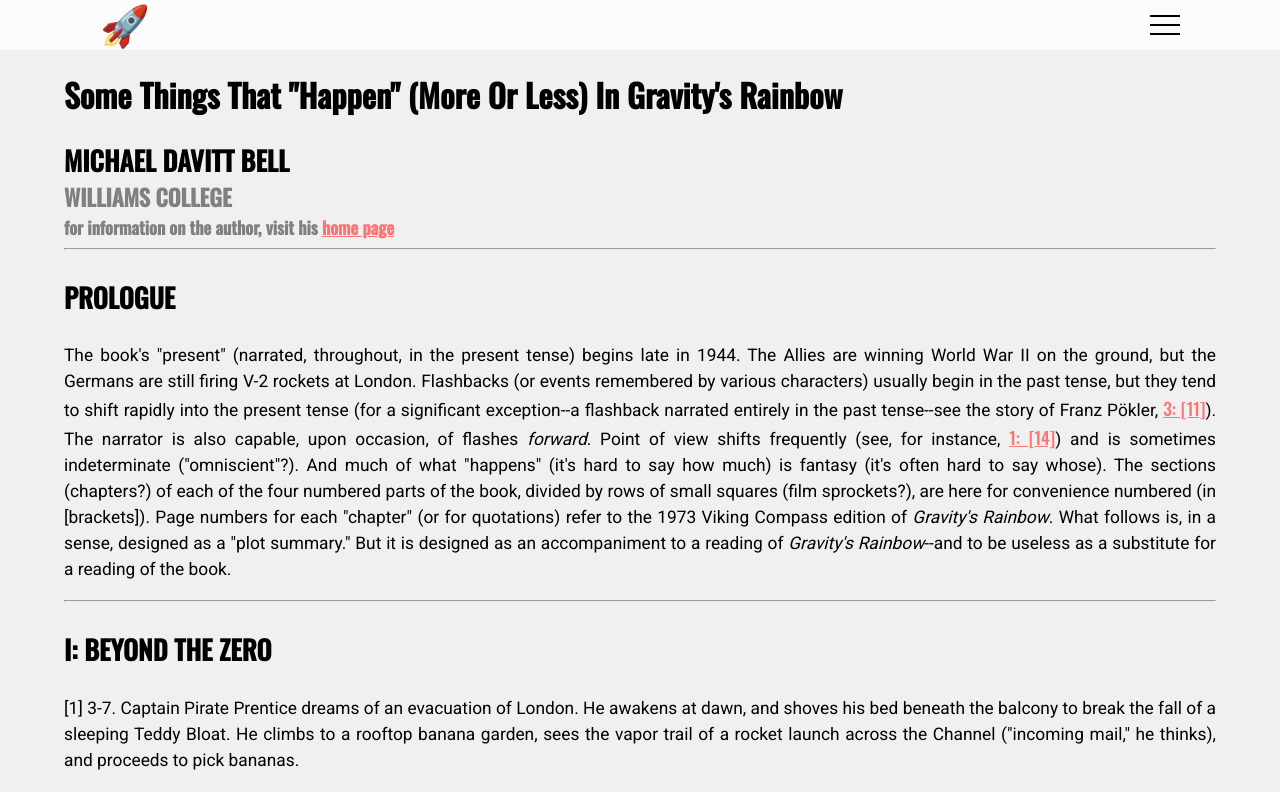
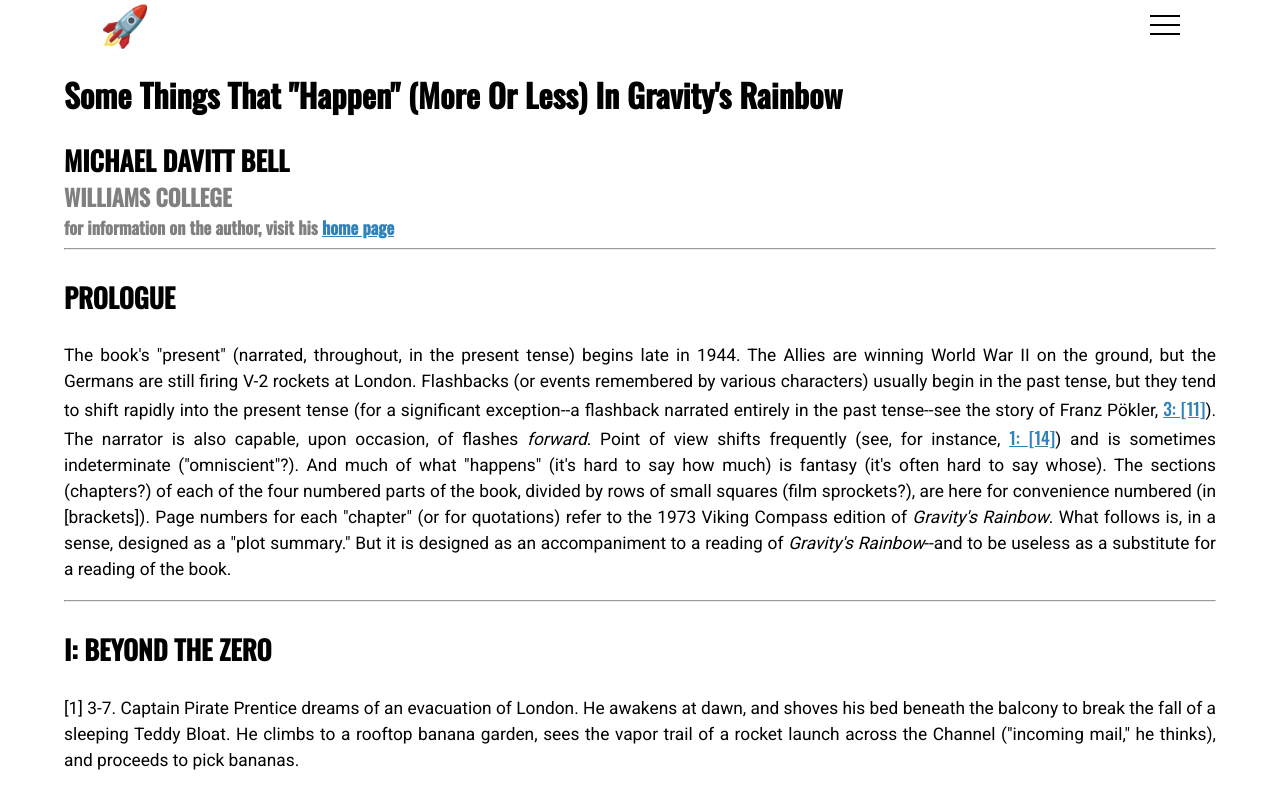
Before and after one commit to ivashchvlad/gravitysrainbowsources, a React app: page /GR in a window 1280 px wide. Shown: the top 792 px of the page. Built offline with nearby package versions, Linux system fonts and the light colour scheme.

Commit message:
separate file for scss colors

```diff
--- a/src/grstyle.css
+++ b/src/grstyle.css
@@ -28,16 +28,6 @@ h1 {
 .about h4, .about h5 {
     font-family: 'Oswald', sans-serif;
     color: rgb(128, 128, 128);
-}
-
-a {
-    font-family: 'Oswald', sans-serif;
-    color: rgb(250, 118, 118);
-}
-
-a:hover {
-    color: rgb(219, 0, 0);
-
 }
 
 h3 {
--- a/src/scss/base.scss
+++ b/src/scss/base.scss
@@ -1,7 +1,16 @@
-$bg-color: rgb(240, 240, 240);
+@import './colors';
 
 body {
-    background: $bg-color;
     width: 100%;
     margin: 0;
 }
+
+a {
+    font-family: 'Oswald', sans-serif;
+    color: $light_blue;
+}
+
+a:hover {
+    color: $dark_blue;
+
+}
--- a/src/scss/card.scss
+++ b/src/scss/card.scss
@@ -1,10 +1,13 @@
+@import './colors';
+
+
 .card {
     height: 280px;
     width: 200px;
     flex: 30%;
     margin: 10px;
-    border: solid 1px rgb(250, 118, 118);
-    box-shadow: 1px 1px 6px rgb(250, 118, 118);
+    border: solid 1px $light_blue;
+    box-shadow: 1px 1px 6px $light_blue;
     background-color: white;
     transition: ease-in 100ms;
     @media (max-width: 414px) {
@@ -18,8 +21,8 @@
 
 .card:hover {
     transform: scale(1.03);
-    border-color: solid 1px rgb(219, 0, 0);
-    box-shadow: 1px 1px 6px rgb(219, 0, 0);
+    border-color: solid 1px $dark_blue;
+    box-shadow: 1px 1px 6px $dark_blue;
 }
 
 .card__image {
@@ -41,7 +44,7 @@
 .card__content {
     height: 70px;
     margin: 0 5px 0 5px;
-    border-top: solid 1px rgb(250, 118, 118);
+    border-top: solid 1px $light_blue;
     display: flex;
     align-items: center;
     justify-content: center;
--- /dev/null
+++ b/src/scss/colors.scss
@@ -0,0 +1,7 @@
+$light_red: #e43f5a;
+$dark_red: rgb(219, 0, 0);
+
+$light_blue: #3282b8;
+$dark_blue: #0f4c75;
+
+$fuck: 1px;
--- a/src/scss/navbar.scss
+++ b/src/scss/navbar.scss
@@ -104,7 +104,7 @@ nav .container {
 }
 
 nav.active {
-    top:0;
+    top: 0;
 }
 
 li {
--- a/src/scss/videoslider.scss
+++ b/src/scss/videoslider.scss
@@ -1,3 +1,5 @@
+@import "./colors.scss";
+
 .videoslider {
     position: relative;
     margin-bottom: 50px;
@@ -44,18 +46,18 @@
     z-index: 10;
     border-radius: 50%;
     background-color: white;
-    border: solid 1px rgb(250, 118, 118);
-    box-shadow: 1px 1px 8px rgb(250, 118, 118);
+    border: solid 1px $light_blue;
+    box-shadow: 1px 1px 8px $dark_blue;
     font-size: 20px;
-    color: rgb(250, 118, 118);
+    color: $dark_blue;
     @media (max-width: 414px) {
         top: 38%
     }
 }
 
 .videoslider button:hover {
-    color: rgb(219, 0, 0);
-    border-color: rgb(219, 0, 0);
+    color: $dark_blue;
+    border-color: $dark_blue;
 }
 
 .button-left {
```
